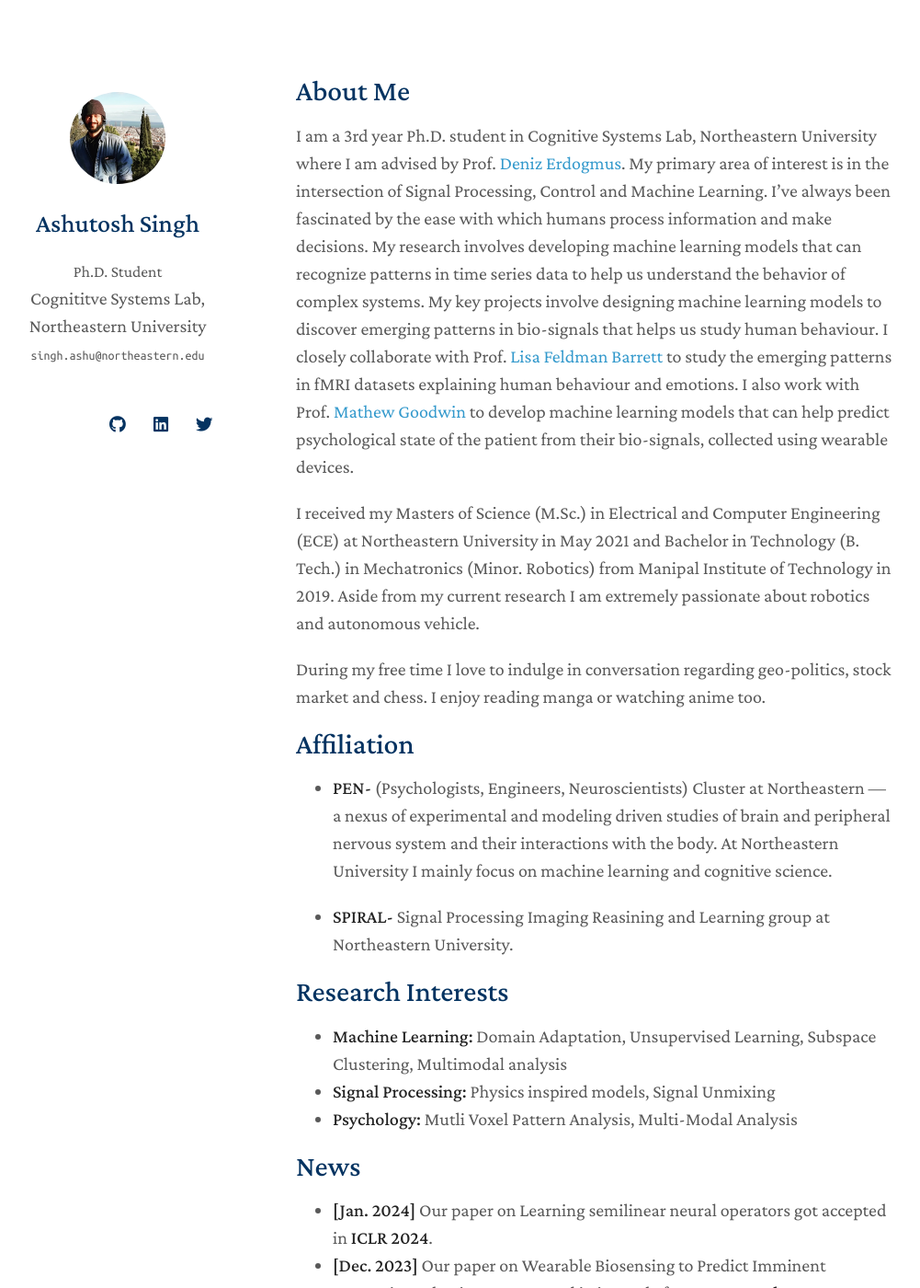
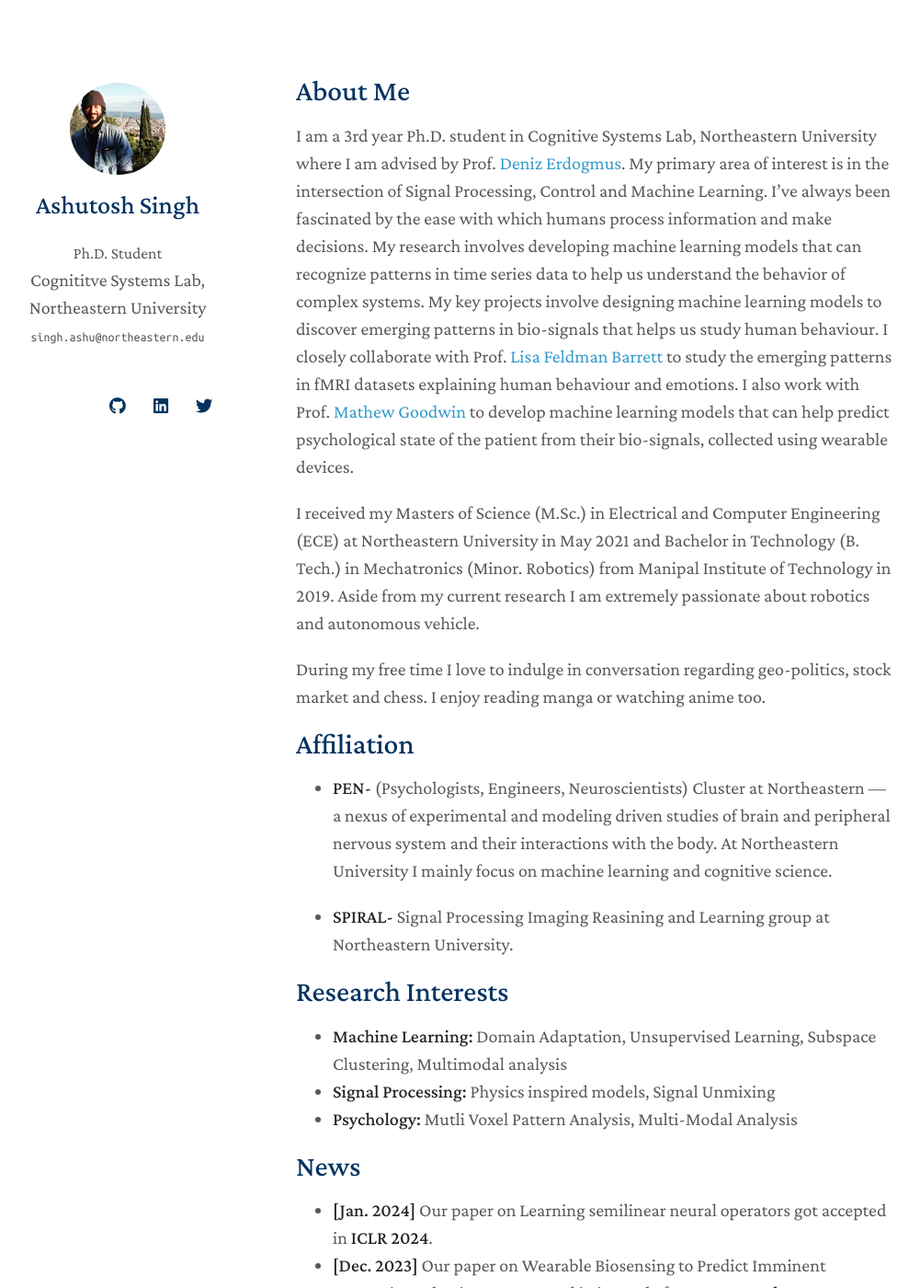
Before and after one commit to ashutosh17dec/ashutosh17dec.github.io, a Jekyll site: the page built from index.md, in a window 1280 px wide and 1400 px high. Shown: the whole window at 92% size, without its empty margins (148-1149 px from the left). Built offline with Jekyll 4.4.1, drawn with Linux system fonts in a browser that asks for light colours; nearby versions of some CDN libraries; a style sheet for code colours, icons or effects is not loaded; our own code applies the rules of GitHub Pages for plain Markdown files.

Commit message:
Update minimal-light.scss

```diff
--- a/_sass/minimal-light.scss
+++ b/_sass/minimal-light.scss
@@ -229,7 +229,7 @@ papertitle {
       .image.avatar img {
         border-radius: 100%;
         width: 45%;
-        padding: 20px;
+        padding: 10px;
         // border: 1px solid #ddd;
         // padding: 3px;
         // box-shadow: 0 -1px 5px 1px rgba(200, 200, 200, 0.3);
@@ -315,7 +315,7 @@ a:hover small {
 blockquote {
   border-left:1px solid #e5e5e5;
   margin:0;
-  padding:0 0 0 20px;
+  padding:0 0 0 10px;
   font-style:italic;
 }
 
@@ -340,7 +340,7 @@ table {
 
 th, td {
   text-align:left;
-  padding:5px 10px;
+  padding:5px 5px;
   border-bottom:1px solid #e5e5e5;
 }
 
@@ -458,7 +458,7 @@ hr {
   border:0;
   background:#e5e5e5;
   height:1px;
-  margin:0 0 20px;
+  margin:0 0 10px;
 }
 
 footer {
```
